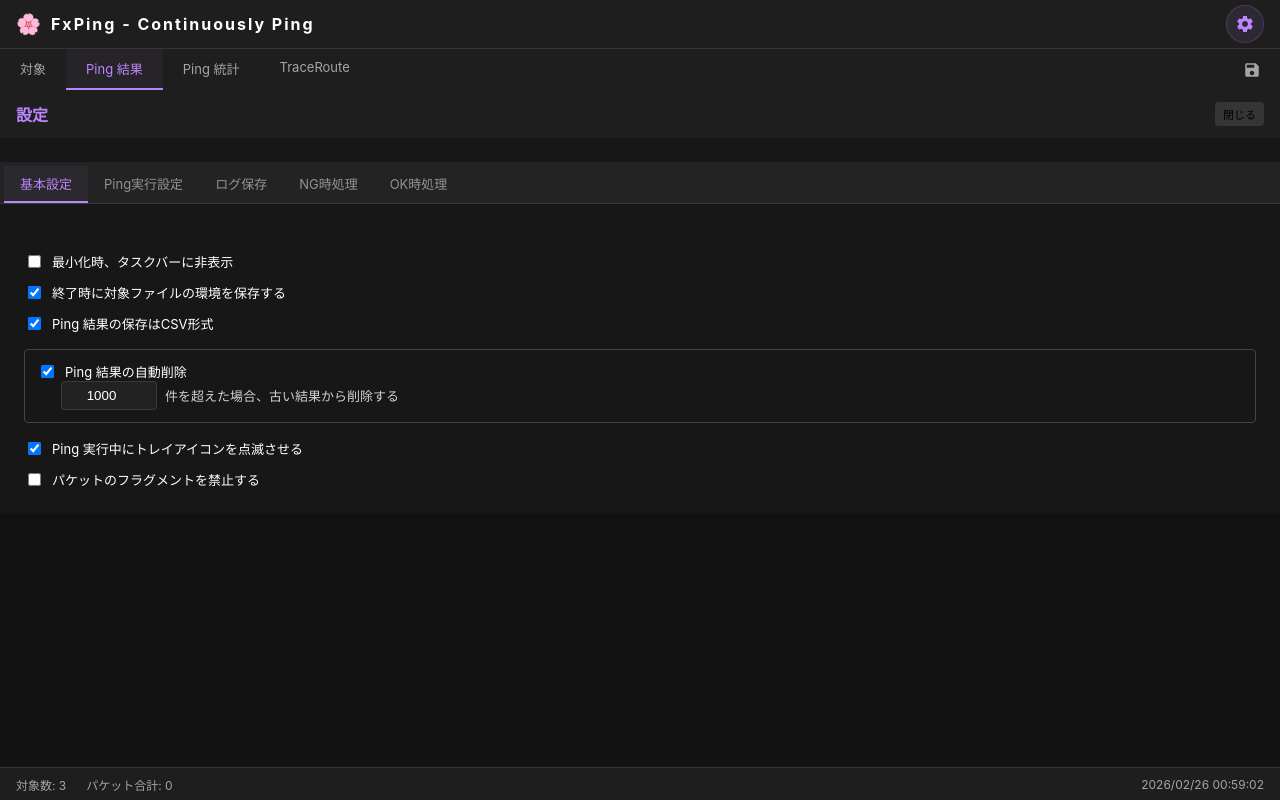
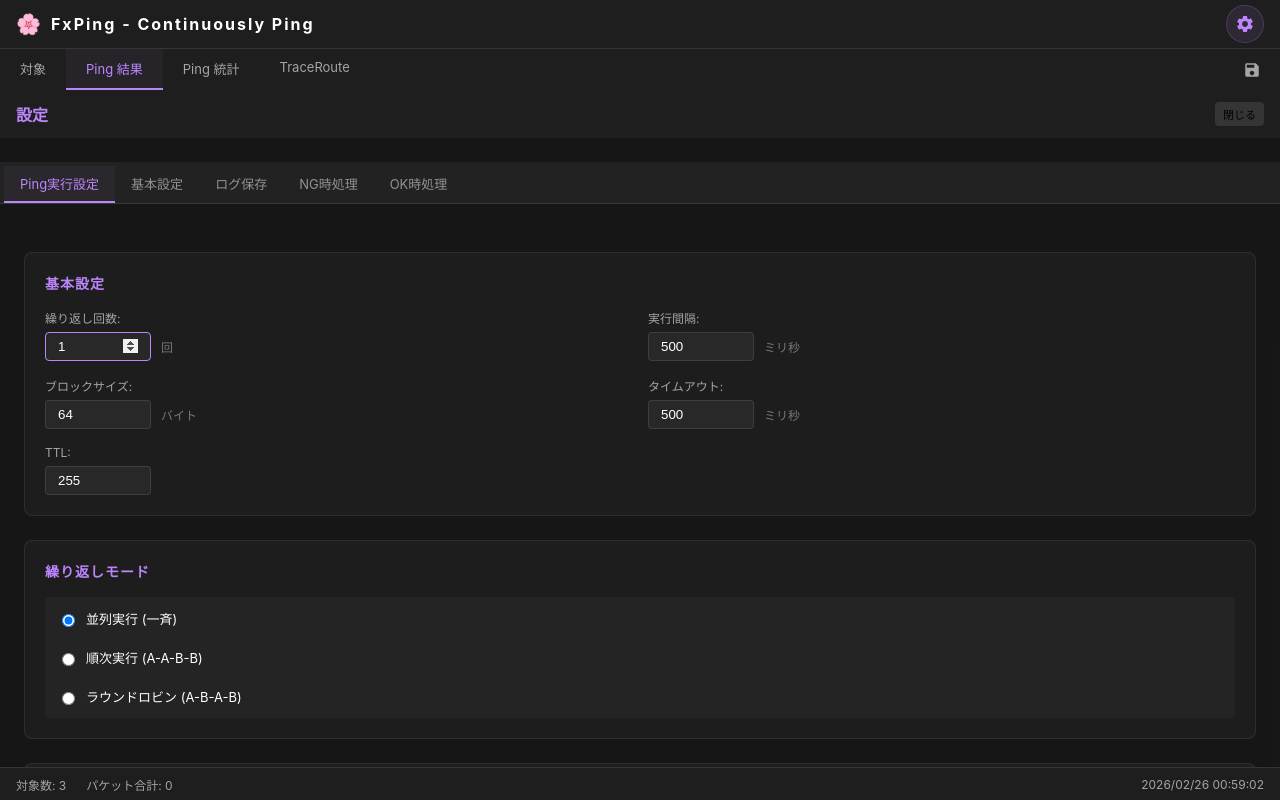
Before and after one commit to kamera25/FxPing, a React (Vite) app: page / in a window 1280 px wide. Both pictures are taken after a click on the button 1245 px from the left and 24 px from the top of the page. Built offline with nearby package versions, Linux system fonts and the light colour scheme.

Commit message:
設定押下時にPing設定にフォーカスが当たるようにした

```diff
--- a/src/components/SettingsModal.tsx
+++ b/src/components/SettingsModal.tsx
@@ -23,7 +23,7 @@
     selectDir,
     playSound
 }) => {
-    const [settingsTab, setSettingsTab] = useState("general");
+    const [settingsTab, setSettingsTab] = useState("ping");
 
     const renderTabContent = () => {
         switch (settingsTab) {
@@ -58,8 +58,8 @@
             </div>
 
             <div className="settings-header-tabs">
+                <div className={`settings-tab ${settingsTab === 'ping' ? 'active' : ''}`} onClick={() => setSettingsTab('ping')}>Ping実行設定</div>
                 <div className={`settings-tab ${settingsTab === 'general' ? 'active' : ''}`} onClick={() => setSettingsTab('general')}>基本設定</div>
-                <div className={`settings-tab ${settingsTab === 'ping' ? 'active' : ''}`} onClick={() => setSettingsTab('ping')}>Ping実行設定</div>
                 <div className={`settings-tab ${settingsTab === 'logs' ? 'active' : ''}`} onClick={() => setSettingsTab('logs')}>ログ保存</div>
                 <div className={`settings-tab ${settingsTab === 'ng' ? 'active' : ''}`} onClick={() => setSettingsTab('ng')}>NG時処理</div>
                 <div className={`settings-tab ${settingsTab === 'ok' ? 'active' : ''}`} onClick={() => setSettingsTab('ok')}>OK時処理</div>
--- a/src/components/settings/PingSettings.tsx
+++ b/src/components/settings/PingSettings.tsx
@@ -1,4 +1,4 @@
-import React from 'react';
+import React, { useEffect, useRef } from 'react';
 import { Settings } from '../../types';
 
 interface PingSettingsProps {
@@ -7,6 +7,14 @@
 }
 
 const PingSettings: React.FC<PingSettingsProps> = ({ settings, setSettings }) => {
+    const firstInputRef = useRef<HTMLInputElement>(null);
+
+    useEffect(() => {
+        if (firstInputRef.current) {
+            firstInputRef.current.focus();
+        }
+    }, []);
+
     return (
         <div className="settings-container" style={{ padding: 0, background: 'transparent' }}>
             <div className="settings-section" style={{ maxWidth: 'none' }}>
@@ -16,6 +24,7 @@
                         <label>繰り返し回数:</label>
                         <div className="field-row">
                             <input
+                                ref={firstInputRef}
                                 type="number"
                                 min={1}
                                 max={99999}
```
